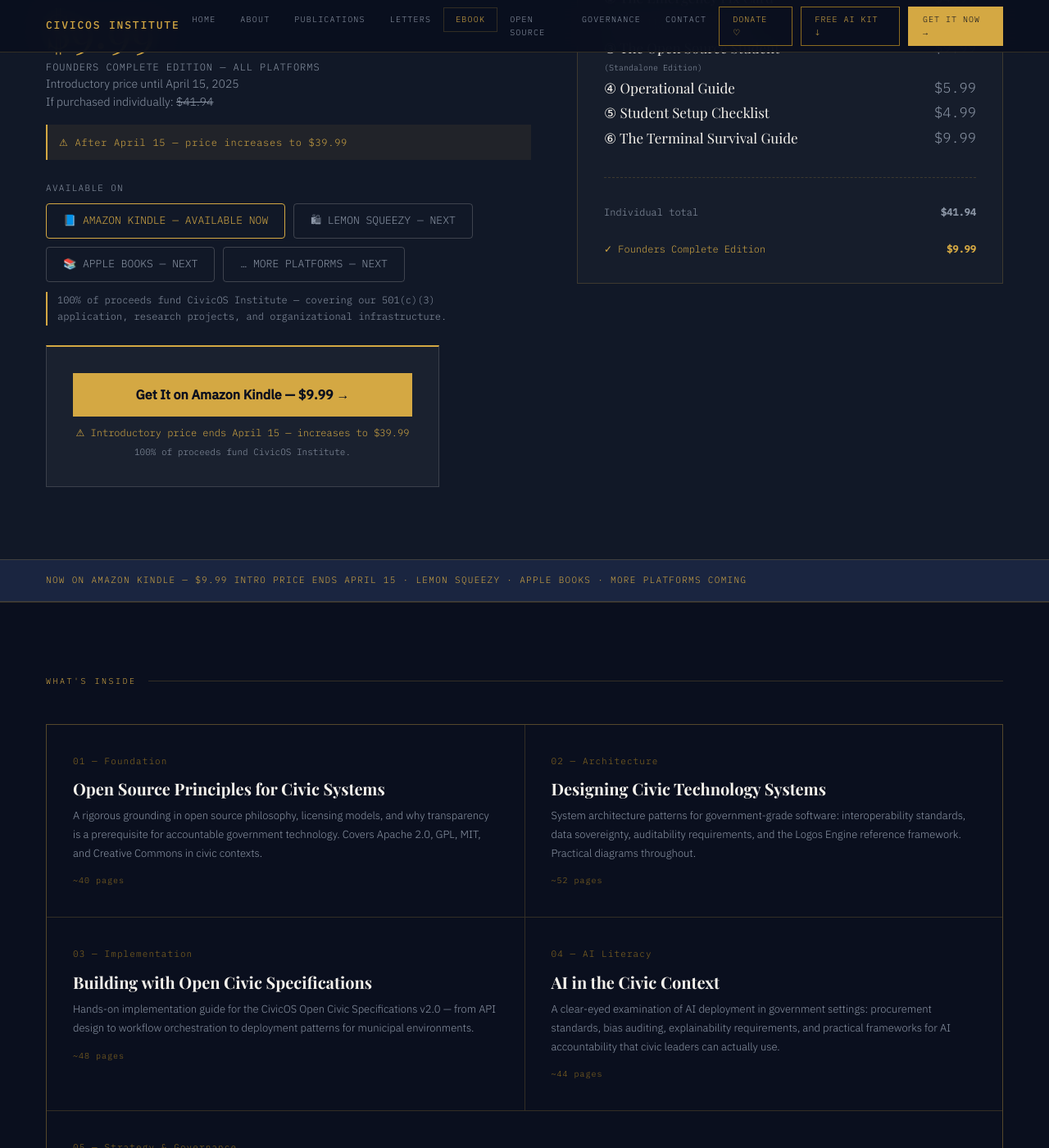
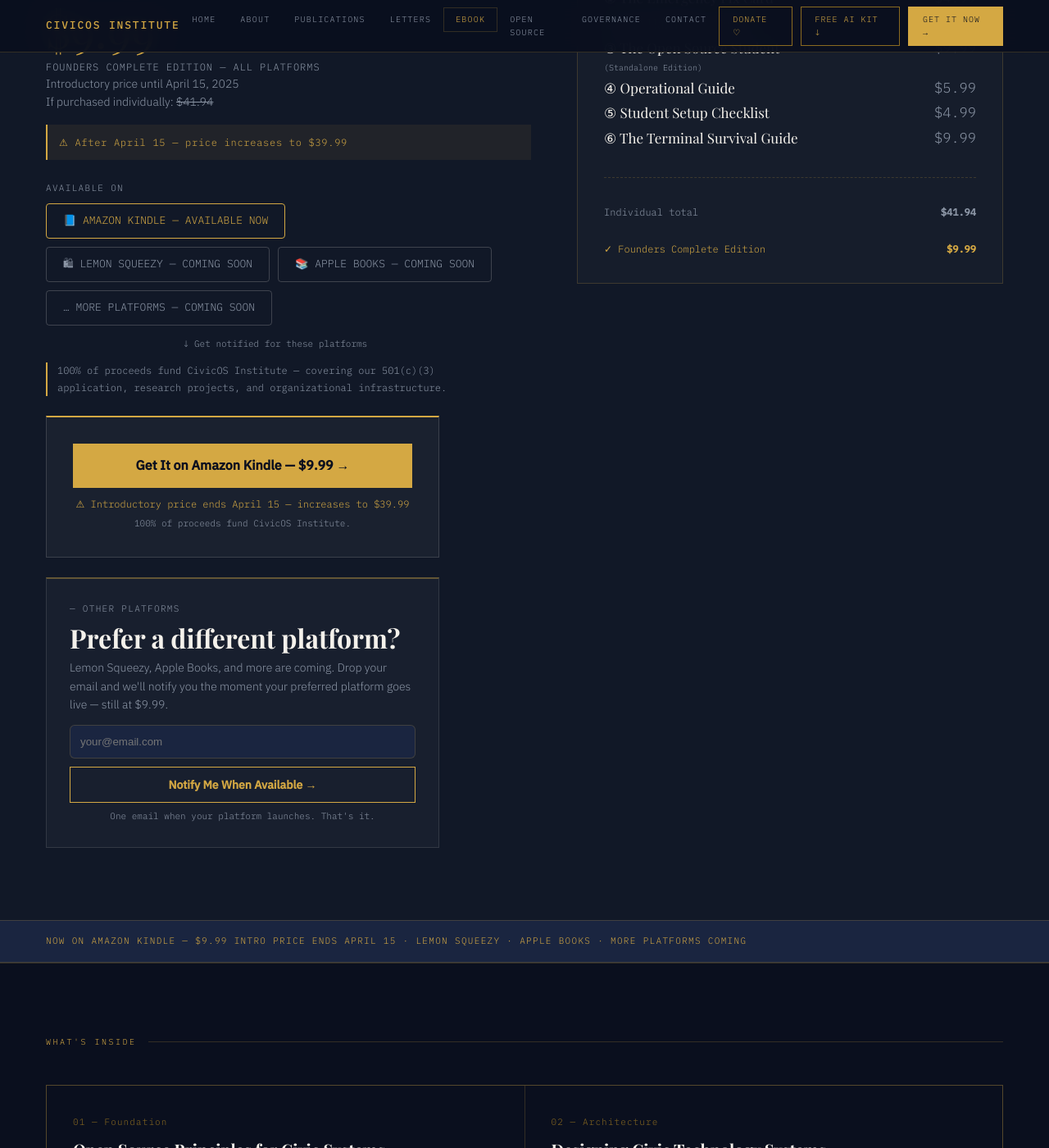
Before and after one commit to CivicOSInstitute/civicos-institute.github.io, a Jekyll site: the page built from ebook.html, in a window 1280 px wide and 1400 px high, scrolled down 1234 px. Shown: the whole window at 82% size. Built offline with Jekyll 4.4.1, drawn with Linux system fonts in a browser that asks for light colours; some web fonts are replaced.

Commit message:
ebook: add other-platforms waitlist capture, clickable coming-soon badges, and platform thank-you page

```diff
--- a/ebook.html
+++ b/ebook.html
@@ -63,10 +63,11 @@
           <div style="font-family:var(--mono);font-size:11px;letter-spacing:.12em;text-transform:uppercase;color:var(--grey);margin-bottom:10px;">AVAILABLE ON</div>
           <div style="display:flex;flex-wrap:wrap;gap:10px;">
             <span style="background:transparent;border:1px solid #D4A843;border-radius:4px;padding:10px 20px;font-family:var(--mono);font-size:13px;text-transform:uppercase;color:#D4A843;">📘 Amazon Kindle — Available Now</span>
-            <span style="background:transparent;border:1px solid rgba(244,241,235,0.2);border-radius:4px;padding:10px 20px;font-family:var(--mono);font-size:13px;text-transform:uppercase;color:#8B95A5;">🛍 Lemon Squeezy — Next</span>
-            <span style="background:transparent;border:1px solid rgba(244,241,235,0.2);border-radius:4px;padding:10px 20px;font-family:var(--mono);font-size:13px;text-transform:uppercase;color:#8B95A5;">📚 Apple Books — Next</span>
-            <span style="background:transparent;border:1px solid rgba(244,241,235,0.2);border-radius:4px;padding:10px 20px;font-family:var(--mono);font-size:13px;text-transform:uppercase;color:#8B95A5;">… More Platforms — Next</span>
+            <a href="#other-platforms" title="Get notified when available" style="background:transparent;border:1px solid rgba(244,241,235,0.2);border-radius:4px;padding:10px 20px;font-family:var(--mono);font-size:13px;text-transform:uppercase;color:#8B95A5;text-decoration:none;cursor:pointer;">🛍 Lemon Squeezy — Coming Soon</a>
+            <a href="#other-platforms" title="Get notified when available" style="background:transparent;border:1px solid rgba(244,241,235,0.2);border-radius:4px;padding:10px 20px;font-family:var(--mono);font-size:13px;text-transform:uppercase;color:#8B95A5;text-decoration:none;cursor:pointer;">📚 Apple Books — Coming Soon</a>
+            <a href="#other-platforms" title="Get notified when available" style="background:transparent;border:1px solid rgba(244,241,235,0.2);border-radius:4px;padding:10px 20px;font-family:var(--mono);font-size:13px;text-transform:uppercase;color:#8B95A5;text-decoration:none;cursor:pointer;">… More Platforms — Coming Soon</a>
           </div>
+          <p style="text-align:center;margin-top:8px;"><a href="#other-platforms" style="font-family:var(--mono);font-size:11px;color:#8B95A5;text-decoration:none;">↓ Get notified for these platforms</a></p>
           <p style="margin-top:12px;border-left:2px solid var(--amber);padding-left:12px;font-family:var(--mono);font-size:12px;color:#8B95A5;line-height:1.7;">100% of proceeds fund CivicOS Institute — covering our 501(c)(3) application, research projects, and organizational infrastructure.</p>
         </div>
 
@@ -74,6 +75,19 @@
           <a href="https://www.amazon.com/dp/B0GQ5JM6LT" target="_blank" rel="noopener" style="display:block;width:100%;padding:14px;background:#D4A843;color:#0A0F1E;text-align:center;text-decoration:none;font-family:var(--sans);font-weight:700;font-size:16px;">Get It on Amazon Kindle — $9.99 →</a>
           <p style="font-family:var(--mono);font-size:12px;color:var(--amber);text-align:center;margin-top:10px;">⚠ Introductory price ends April 15 — increases to $39.99</p>
           <p style="font-family:var(--mono);font-size:11px;color:var(--grey);text-align:center;margin-top:6px;">100% of proceeds fund CivicOS Institute.</p>
+        </div>
+
+        <div id="other-platforms" style="margin-top:24px;background:rgba(244,241,235,0.03);border:1px solid rgba(244,241,235,0.12);border-top:2px solid rgba(212,168,67,0.4);padding:28px;max-width:480px;">
+          <div style="font-family:var(--mono);font-size:11px;letter-spacing:.12em;text-transform:uppercase;color:var(--grey);margin-bottom:8px;">— OTHER PLATFORMS</div>
+          <h3 style="font-family:var(--serif);font-size:32px;line-height:1.1;margin:0 0 8px;">Prefer a different platform?</h3>
+          <p style="font-family:var(--sans);font-size:14px;color:var(--grey);line-height:1.6;margin:0 0 14px;">Lemon Squeezy, Apple Books, and more are coming. Drop your email and we'll notify you the moment your preferred platform goes live — still at $9.99.</p>
+          <form id="other-platforms-form" action="https://formspree.io/f/mbdaobda" method="POST">
+            <input type="email" name="email" required placeholder="your@email.com" style="width:100%;background:var(--navy-light);border:1px solid var(--border);color:var(--white);padding:12px;border-radius:6px;margin-bottom:10px;">
+            <input type="hidden" name="_subject" value="Other Platform Waitlist — The Open Source Student">
+            <input type="hidden" name="_next" value="https://civicos-institute.org/ebook-platform-thanks/">
+            <button type="submit" style="width:100%;padding:12px;background:transparent;color:#D4A843;border:1px solid #D4A843;text-align:center;text-decoration:none;font-family:var(--sans);font-weight:700;font-size:14px;cursor:pointer;">Notify Me When Available →</button>
+            <p style="font-family:var(--mono);font-size:11px;color:var(--grey);text-align:center;margin-top:8px;">One email when your platform launches. That's it.</p>
+          </form>
         </div>
       </div>
 
@@ -201,6 +215,30 @@
   <!-- Bottom CTA -->
   <!-- Live purchase block -->
 
+  <script>
+    (function(){
+      const form = document.getElementById('other-platforms-form');
+      if(!form) return;
+      form.addEventListener('submit', async function(e){
+        e.preventDefault();
+        const btn = form.querySelector('button[type="submit"]');
+        if(btn){ btn.disabled = true; btn.textContent = 'Submitting…'; }
+        try {
+          const res = await fetch(form.action, {
+            method: 'POST',
+            headers: { 'Accept': 'application/json' },
+            body: new FormData(form)
+          });
+          if(!res.ok) throw new Error('Form submission failed');
+          window.location.href = "{{ '/ebook-platform-thanks/' | relative_url }}";
+        } catch (err) {
+          alert('Submission failed. Please try again.');
+          if(btn){ btn.disabled = false; btn.textContent = 'Notify Me When Available →'; }
+        }
+      });
+    })();
+  </script>
+
   <div class="ebook-cta fi">
     <div>
       <h2>Ready to build <em>open</em><br>civic infrastructure?</h2>
```
Also changed, not shown: ebook-platform-thanks.md (added, +19 -0 lines).
